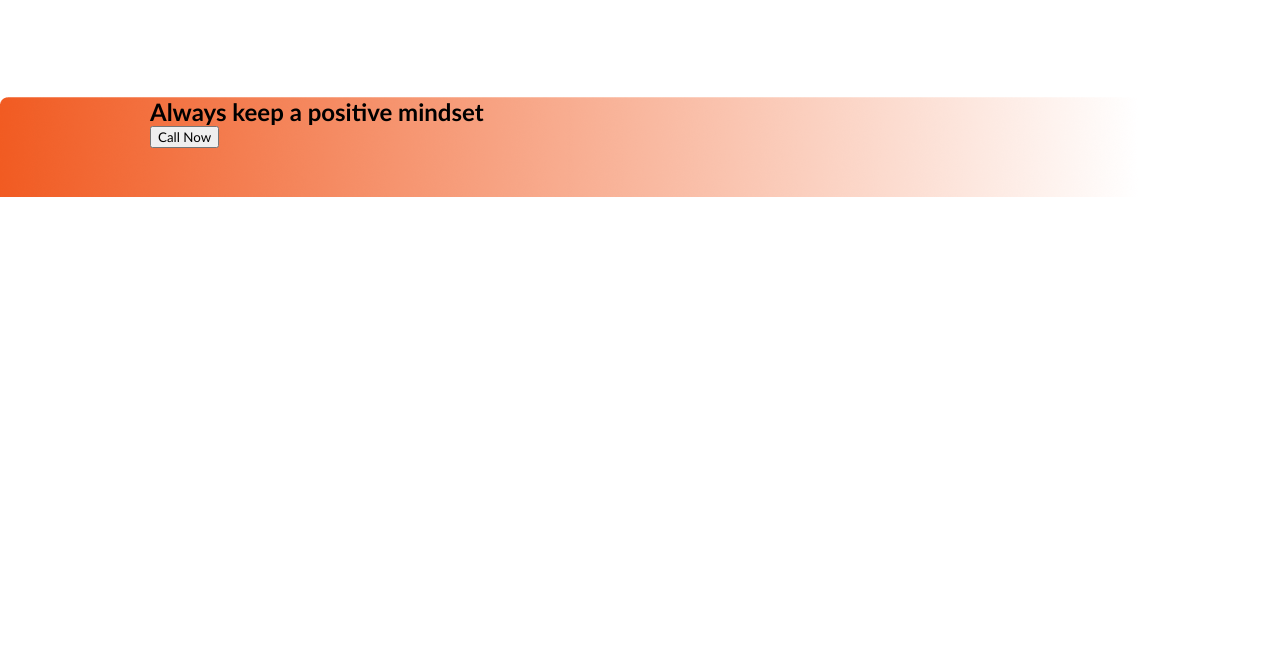
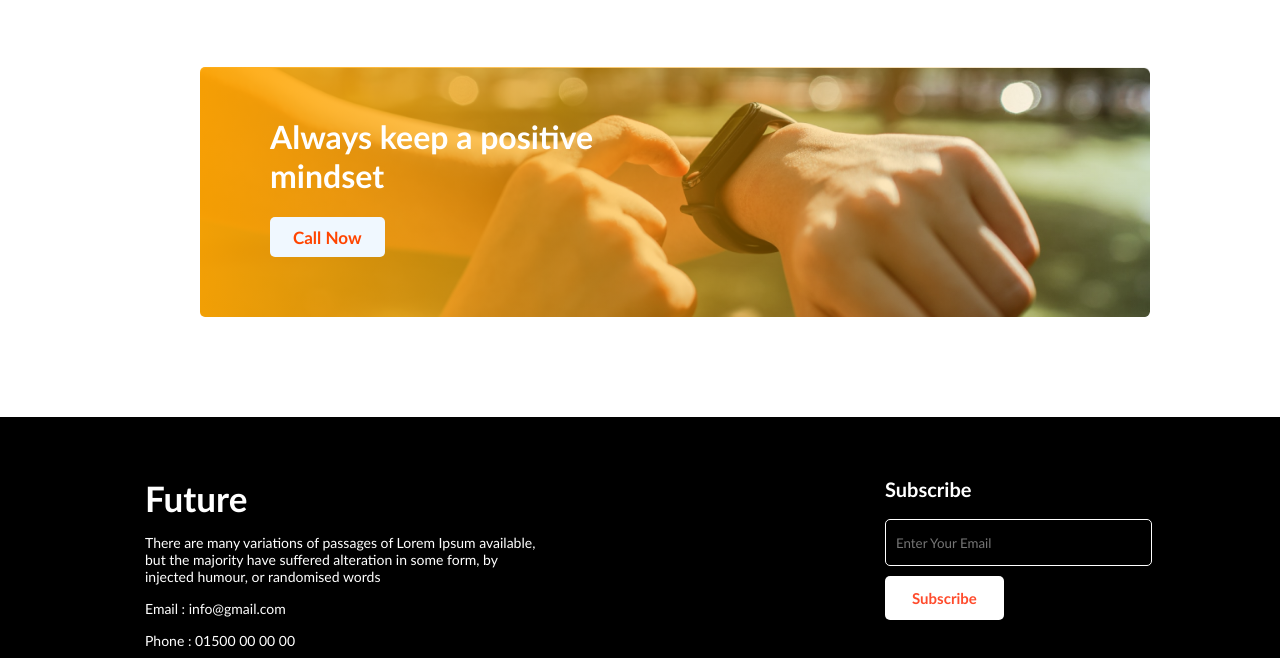
Before and after one commit to Afrin18/my_mission, a plain HTML site: page index.html in a window 1280 px wide. Shown: the part 1738-2396 px from the top of the page. Before the commit the page ends 1935 px from the top, so only its background shows below. Drawn offline with Linux system fonts and the light colour scheme.

Commit message:
added main and footer

```diff
--- a/index.html
+++ b/index.html
@@ -70,16 +70,38 @@
 
 <!-------------------- Third section Start -------------------->
       <section class="third-section">
-         <div class="gradient">
-             <h2 class="gra-title">Always keep a positive mindset</h2>
-         <button class="gra-button">Call Now</button>
+         <div class="third-sec-end">
+             <h2 class="third-sec-title">Always keep a positive mindset</h2>
+         <button class="third-sec-button">Call Now</button>
          </div>
       </section>
     </main>
 
     <!--------------- Footer Section ----------------->
     <footer>
+       <section class="footer-section">
+           <div class="footer-main">
+         <div class="left-footer-sec">
+              <h2 class="left-footer-title">Future</h2>
+              <p class="left-footer-des">
+                  There are many variations of passages of Lorem Ipsum
+            available, but the majority have suffered alteration in some
+             form, by injected humour, or randomised words
+              </p>
+              <p class="footer-email">Email : info@gmail.com</p>
+              <p class="footer-mobile">Phone : 01500 00 00 00</p>
+              <img class="footer-icon" src="images/icons/fb.png" alt="">
+              <img class="footer-icon" src="images/icons/twitter.png" alt="">
+              <img class="footer-icon" src="images/icons/youtube.png" alt="">
+         </div>
 
+         <div class="right-footer-sec">
+              <h3 class="right-footer-title">Subscribe</h3>
+              <input class="email" type="email" name="" id="" placeholder="Enter Your Email"><br>
+              <input class="submit" type="submit" value="Subscribe">
+         </div>
+           </div>
+       </section>
     </footer>
 </body>
 </html>
--- a/style.css
+++ b/style.css
@@ -4,7 +4,7 @@
 }
  /* Header Section  */
 .header{
-    background-color: skyblue;
+    /* background-color: skyblue; */
     background-image: url(images/banner/banner1.png);
     background-repeat: no-repeat;
     background-size: cover;
@@ -117,11 +117,108 @@ ul li{
 }
  /* Third Section */
 .third-section{
-    margin-top: 100px;
-    background-image: url(images/gradient2.png);
-    background-repeat: no-repeat;
-    height: 100px;
-    width: 1000px;
-    padding: 0px 150px;
+    margin-top: 70px;
+    background-image: linear-gradient(to right,#ffa500eb,#ffa50000),url(images/watch.png);
+    background-size: cover;
+    height: 250px;
+    width: 950px;
+    margin-left: 200px;
+    border-radius: 5px;
 }
- /* Footer Section */
+.third-sec-end{
+    padding: 50px 490px 80px 70px;
+}
+.third-sec-title{
+    font-size: 32px;
+    font-weight: 700;
+    color: white;
+}
+.third-sec-button{
+    color: orangered;
+    font-weight: 700;
+    font-size: 17px;
+    border: 0;
+    height: 40px;
+    border-radius: 5px;
+    background: aliceblue;
+    padding: 0px 23px;
+    margin-top: 22px;
+}
+
+ /* Footer Section Styles */
+ .footer-section{
+     margin-top: 100px;
+     background-color: black;
+     width: 100%;
+     height: 350px;
+ }
+ .footer-main{
+     display: flex;
+     justify-content: space-around;
+     color: white;
+     gap:50px;
+ }
+ .left-footer-sec{
+    /* background-color: rgb(133, 133, 8);   */
+    height: 300px;
+    width: 400px;
+    margin-top: 25px;
+ }
+ .left-footer-title{
+    font-size: 35px;
+    font-weight: 700;
+    margin-top: 35px;
+ }
+ .left-footer-des{
+    margin-top: 15px;
+    font-weight: 100;
+    font-size: 14px;
+ }
+ .footer-email{
+    margin-top: 15px;
+    font-weight: 100;
+    font-size: 14px;
+ }
+ .footer-mobile{
+    margin-top: 15px;
+    font-weight: 100;
+    font-size: 14px;
+ }
+ .footer-icon{
+    margin-top: 15px;
+    height: 35px;
+    width: 35px;
+ }
+
+ /* Footer Right site styles */
+ .right-footer-sec{
+    /* background-color: rgb(133, 133, 8); */
+    height: 300px;
+    width: 400px;
+    margin-top: 25px;
+    margin-right: -150px;
+ }
+ .right-footer-title{
+     font-weight: 600;
+     font-size: 20px;
+     margin-top: 35px;
+ }
+ .email{
+     margin-top: 18px;
+     color: white;
+     border: 1px solid;
+     padding: 10px 100px 10px 10px;
+     border-radius: 5px;
+     background-color: black;
+     height: 25px;
+ }
+ .submit{
+     margin-top: 10px;
+     color: rgb(255, 75, 44);
+     background: white;
+     border: 0;
+     padding: 13px 27px;
+     border-radius: 5px;
+     font-weight: 600;
+     font-size: 15px;
+ }
```
